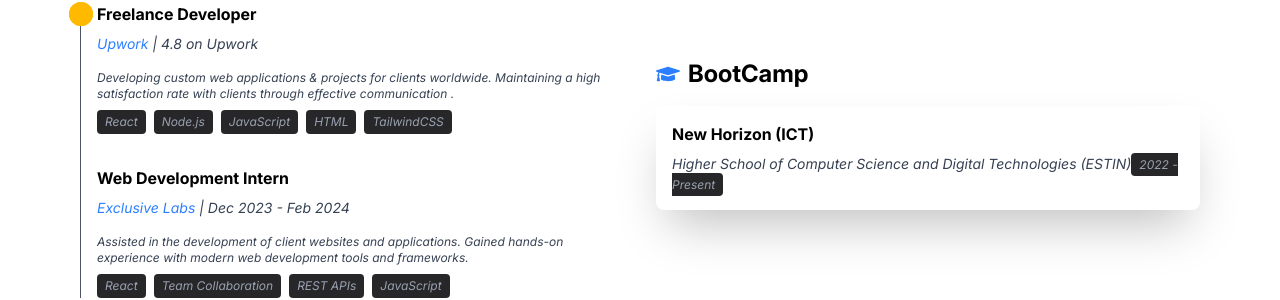
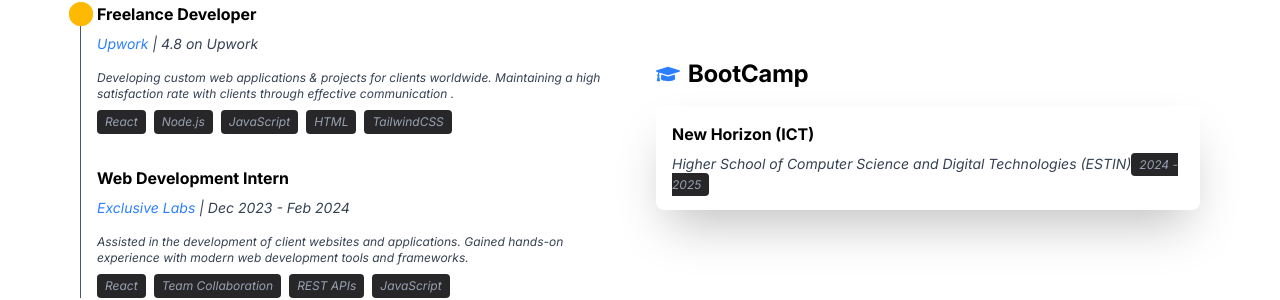
Before and after one commit to Tida007/portfolio, a React (Vite) app: page /about in a window 1280 px wide. Shown: the part 1202-1502 px from the top of the page. Built offline with nearby package versions, Linux system fonts and the light colour scheme.

Commit message:
Update ExperienceCard.jsx

```diff
--- a/src/components/experience/ExperienceCard.jsx
+++ b/src/components/experience/ExperienceCard.jsx
@@ -77,7 +77,7 @@ function ExperienceSection() {
                 (ESTIN)
               </span>
               <span className="bg-zinc-800 dark:bg-zinc-700 text-gray-400 dark:text-gray-300 text-xs px-2 py-1 rounded">
-                2022 - Present
+                2024 - 2025
               </span>
             </p>
           </div>
```
